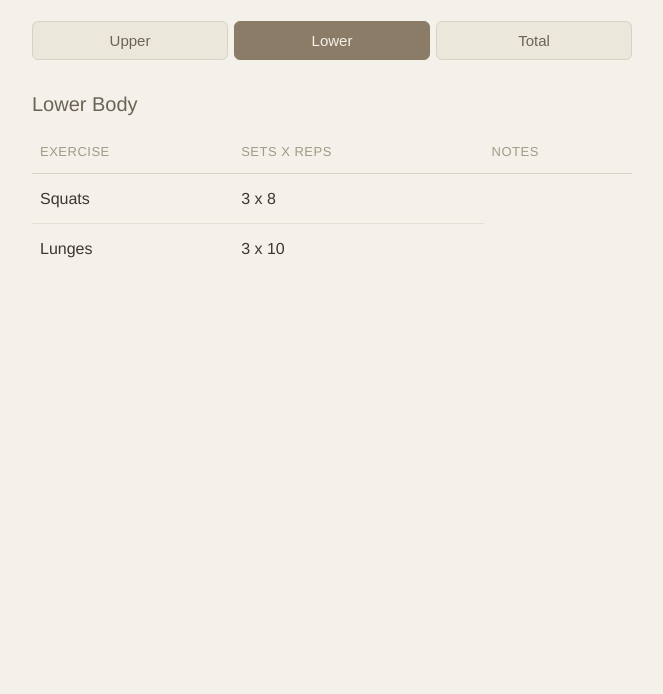
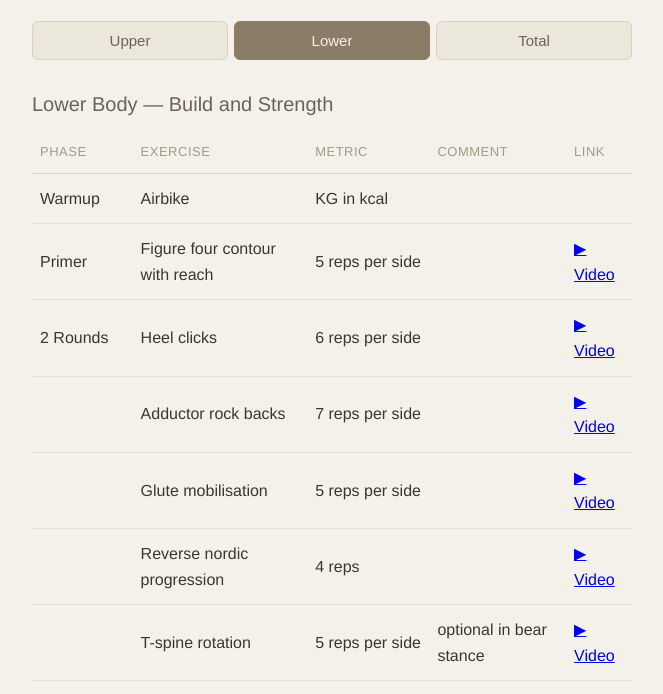
Before and after one commit to birterot/my-workout, a plain HTML site: page index.html in a window 1280 px wide. Both pictures are taken after a click on the button "Lower". Shown: the part 101-795 px from the top of the page, without its empty margins (308-971 px from the left). Drawn offline with Linux system fonts and the light colour scheme.

Commit message:
added lower body workout

```diff
--- a/index.html
+++ b/index.html
@@ -23,25 +23,43 @@
   <div id="upper" class="workout active">
     <h2>Upper Body</h2>
     <table>
-      <tr><th>Exercise</th><th>Sets x Reps</th><th>Notes</th></tr>
+      <tr><th>Phase</th><th>Exercise</th><th>Sets x Reps</th><th>Metric</th><th>Notes</th></tr>
       <tr><td>Bench Press</td><td>3 x 8</td></tr>
       <tr><td>Rows</td><td>3 x 10</td></tr>
     </table>
   </div>
 
-  <div id="lower" class="workout">
-    <h2>Lower Body</h2>
-    <table>
-      <tr><th>Exercise</th><th>Sets x Reps</th><th>Notes</th></tr>
-      <tr><td>Squats</td><td>3 x 8</td></tr>
-      <tr><td>Lunges</td><td>3 x 10</td></tr>
-    </table>
-  </div>
+<div id="lower" class="workout">
+  <h2>Lower Body — Build and Strength</h2>
+  <table>
+    <tr>
+      <th>Phase</th><th>Exercise</th><th>Metric</th><th>Comment</th><th>Link</th>
+    </tr>
+    <tr><td>Warmup</td><td>Airbike</td><td>KG in kcal</td><td></td><td></td></tr>
+    <tr><td>Primer</td><td>Figure four contour with reach</td><td>5 reps per side</td><td></td><td><a href="https://www.youtube.com/shorts/O3Dudt2-OQ4">▶ Video</a></td></tr>
+    <tr><td>2 Rounds</td><td>Heel clicks</td><td>6 reps per side</td><td></td><td><a href="https://www.youtube.com/shorts/O3Dudt2-OQ4">▶ Video</a></td></tr>
+    <tr><td></td><td>Adductor rock backs</td><td>7 reps per side</td><td></td><td><a href="https://www.youtube.com/shorts/O3Dudt2-OQ4">▶ Video</a></td></tr>
+    <tr><td></td><td>Glute mobilisation</td><td>5 reps per side</td><td></td><td><a href="https://www.youtube.com/shorts/O3Dudt2-OQ4">▶ Video</a></td></tr>
+    <tr><td></td><td>Reverse nordic progression</td><td>4 reps</td><td></td><td><a href="https://www.youtube.com/shorts/uJSCxJh-tec">▶ Video</a></td></tr>
+    <tr><td></td><td>T-spine rotation</td><td>5 reps per side</td><td>optional in bear stance</td><td><a href="https://www.youtube.com/shorts/l3Ze_9iXL-M">▶ Video</a></td></tr>
+    <tr><td>Strength SS. 1</td><td>Deadlift</td><td>50 kg ; 8 reps</td><td>3EMOM</td><td><a href="https://www.youtube.com/shorts/ZaTM37cfiDs">▶ Video</a></td></tr>
+    <tr><td></td><td></td><td>60–65 kg ; 5 reps</td><td></td><td></td></tr>
+    <tr><td>3 Rounds</td><td>HK slam ball rotation</td><td>4 kg ; 4 reps per side</td><td></td><td><a href="https://www.youtube.com/shorts/w2EOtmkHXuA">▶ Video</a></td></tr>
+    <tr><td>Strength SS. 2</td><td>Landmine curtsy lunge</td><td>+10 kg ; 8 reps</td><td></td><td><a href="https://www.youtube.com/watch?v=Ghn9-qeZ3yU">▶ Video</a></td></tr>
+    <tr><td>2 Rounds</td><td>KB front rack offset carry</td><td>12–14 kg ; 30 sec</td><td></td><td><a href="https://www.youtube.com/watch?v=jumVlXfY1Pc">▶ Video</a></td></tr>
+    <tr><td>ISO</td><td>Spanish squat ISO hold</td><td>20 sec</td><td>20 sec rest</td><td><a href="https://www.youtube.com/shorts/oxg_vd5YrkM">▶ Video</a></td></tr>
+    <tr><td>3 Rounds</td><td>Copenhagen plank</td><td>20–30 sec</td><td>20 sec rest</td><td><a href="https://www.youtube.com/shorts/kXTHTV6--Bo">▶ Video</a></td></tr>
+    <tr><td></td><td>Split squat ISO hold</td><td>20–30 sec</td><td>1 min rest</td><td><a href="https://www.youtube.com/shorts/zoq3_Evm0Uk">▶ Video</a></td></tr>
+    <tr><td>Strength 3</td><td>Plate loaded nordic ham curl</td><td>+30 kg ; 8 reps</td><td>3 sets, 90 sec rest</td><td></td></tr>
+    <tr><td>Sled</td><td>TRX pull</td><td></td><td></td><td><a href="https://www.youtube.com/shorts/vn5ZNE4fhd8">▶ Video</a></td></tr>
+    <tr><td>3 Rounds</td><td>Push …</td><td></td><td></td><td></td></tr>
+  </table>
+</div>
 
   <div id="total" class="workout">
     <h2>Total Body</h2>
     <table>
-      <tr><th>Exercise</th><th>Sets x Reps</th><th>Notes</th></tr>
+      <tr><th>Phase</th><th>Exercise</th><th>Sets x Reps</th><th>Metric</th><th>Notes</th></tr>
       <tr><td>Deadlift</td><td>3 x 6</td></tr>
       <tr><td>Push-ups</td><td>3 x 12</td></tr>
     </table>
```
